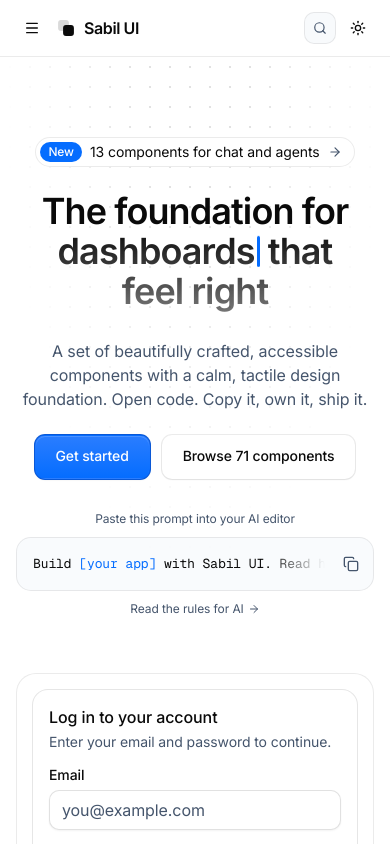
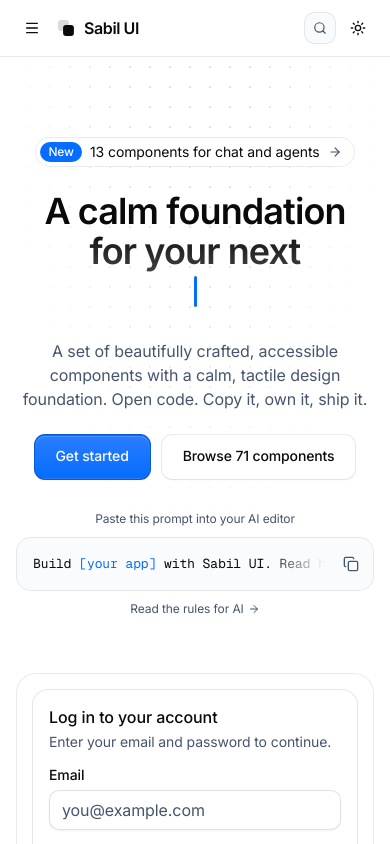
Before and after one commit to muttaqinsabilul/sabil-ui, a Next.js app: page / in a window 390 px wide. Shown: the top 844 px of the page. Built offline with nearby package versions, Linux system fonts and the light colour scheme.

Commit message:
feat: hero ends with the typed word, 3 lines on phones and 2 on tablets; slower typing
Co-Authored-By: Claude Opus 5.5 <noreply@anthropic.com>

```diff
--- a/app/page.tsx
+++ b/app/page.tsx
@@ -8,7 +8,7 @@ import { examples } from "@/components/examples"
 import { Reveal } from "@/components/reveal"
 import { TypedWord } from "@/components/typed-word"
 
-const heroWords = ["interfaces", "dashboards", "products", "AI apps", "websites"]
+const heroWords = ["dashboard", "AI app", "product", "website", "startup"]
 
 const aiPrompt = `Build [your app] with ${siteConfig.name}. Read ${siteConfig.url}/docs/ai.md first, then follow its tokens, components and motion rules for every screen.`
 
@@ -37,8 +37,12 @@ export default function HomePage() {
           <ArrowRightIcon className="size-3.5 text-muted-foreground transition-transform duration-200 ease-out group-hover:translate-x-0.5" />
         </Link>
         {/* Text fades from full foreground to a soft gray at the bottom (both themes). */}
-        <h1 className="bg-linear-to-b from-foreground from-30% to-foreground/55 bg-clip-text pb-1 text-4xl font-semibold tracking-tight text-balance text-transparent sm:text-6xl">
-          The foundation for <TypedWord words={heroWords} /> that feel right
+        {/* Phone: three lines, the typed word alone on the last one. Tablet and up: two lines. */}
+        <h1 className="bg-linear-to-b from-foreground from-30% to-foreground/55 bg-clip-text pb-1 text-4xl font-semibold tracking-tight text-transparent sm:text-5xl md:text-6xl">
+          A calm foundation
+          <br className="sm:hidden" /> for
+          <br className="hidden sm:inline" /> your next
+          <br className="sm:hidden" /> <TypedWord words={heroWords} />
         </h1>
         <p className="max-w-xl text-base text-pretty text-muted-foreground sm:text-lg">{siteConfig.description}</p>
         <div className="flex flex-wrap items-center justify-center gap-3">
--- a/components/typed-word.tsx
+++ b/components/typed-word.tsx
@@ -19,23 +19,23 @@ export function TypedWord({ words, className }: { words: string[]; className?: s
     let next: () => void
 
     if (reduce) {
-      delay = 4000
+      delay = 5000
       next = () => {
         const i = (index + 1) % words.length
         setIndex(i)
         setText(words[i])
       }
     } else if (!deleting && text === word) {
-      delay = 3500 // hold the full word
+      delay = 5000 // hold the full word
       next = () => setDeleting(true)
     } else if (deleting && text === "") {
-      delay = 500
+      delay = 700
       next = () => {
         setDeleting(false)
         setIndex((index + 1) % words.length)
       }
     } else {
-      delay = deleting ? 70 : 120
+      delay = deleting ? 90 : 150
       next = () => setText(deleting ? text.slice(0, -1) : word.slice(0, text.length + 1))
     }
 
```
